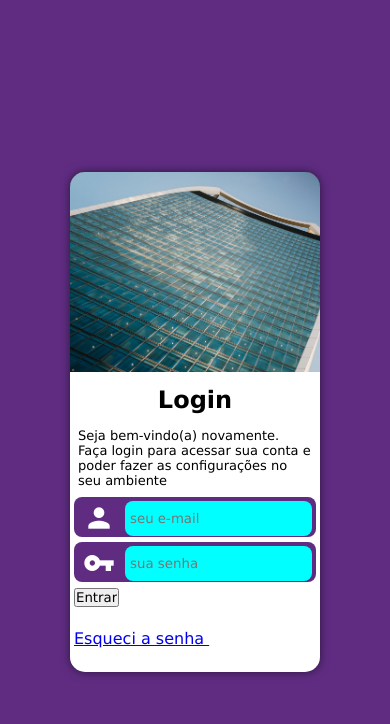
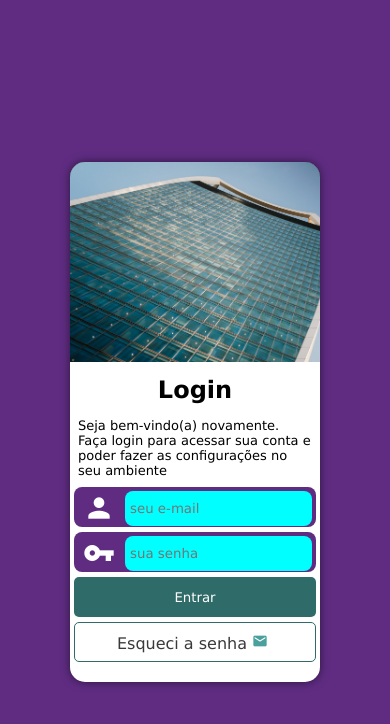
Before and after one commit to LuisHenrique004/html-css, a plain HTML site: page desafios/d015/index.html in a window 390 px wide. Drawn offline with Linux system fonts and the light colour scheme.

Commit message:
Finalizando a mobile first do projeto

```diff
--- a/desafios/d015/estilos/style.css
+++ b/desafios/d015/estilos/style.css
@@ -32,7 +32,7 @@ main {
 section#login {
     background-color: white;
     width: 250px;
-    height: 500px;
+    height: 520px;
     border-radius: 15px;
     overflow: hidden;
     box-shadow: 0px 0px 10px rgba(0, 0, 0, 0.534);
@@ -92,3 +92,43 @@ div.campo > input {
     border: none;
     padding: 5px;
 }
+
+div.campo > input:focus-within {
+    background-color: white;
+}
+
+input#bnt-entrar {
+    background-color: #2f6b69;
+    border: none;
+    border-radius: 5px;
+    width: 100%;
+    height: 40px;
+    cursor: pointer;
+    color: white;
+}
+
+input#bnt-entrar:hover {
+    background-color: #49a09d;
+}
+
+a {
+    display: block;
+    width: 100%;
+    height: 40px;
+    color: rgb(58, 58, 58);
+    border-radius: 5px;
+    border: 1px solid #2f6b69;
+    text-decoration: none;
+    text-align: center;
+    margin-top: 5px;
+    padding: 5px;
+}
+
+a:hover {
+    background-color: #69fffa;
+}
+
+span#esqueci {
+    color: var(--cor0);
+    font-size: 1em;
+}
--- a/desafios/d015/index.html
+++ b/desafios/d015/index.html
@@ -19,20 +19,21 @@
             <div id="formulario">
                 <h1>Login</h1>
                 <p>Seja bem-vindo(a) novamente. Faça login para acessar sua conta e poder fazer as configurações no seu ambiente</p>
+                <form action="cadastrar.php" method="post" autocomplete="on">
                     <div class="campo">
                         <label for="iemail"><span class="material-icons">person</span></label>
                         <input type="email" name="email" id="iemail" required placeholder="seu e-mail">
                     </div>
                     <div class="campo">
                         <label for="isenha"><span class="material-icons">vpn_key</span></label>
-                    <input type="password" name="senha" id="isenha" required placeholder="sua senha" min="8" max="20">
+                        <input type="password" name="senha" id="isenha" required placeholder="sua senha" minlength="8" maxlength="20">
                     </div>
                     <div>
                         <input id="bnt-entrar" type="submit" value="Entrar"> <br>
-                    <a id="bnt-esqueci" href="#">Esqueci a senha <span class="material-icons">email</span></a>
+                        <a id="bnt-esqueci" href="#">Esqueci a senha<span id="esqueci" class="material-icons">email</span></a>
                     </div>
-
             </div>
+                </form>
         </section>
     </main>
 </body>
```
Lines whose indentation alone changed are shown as unchanged.
